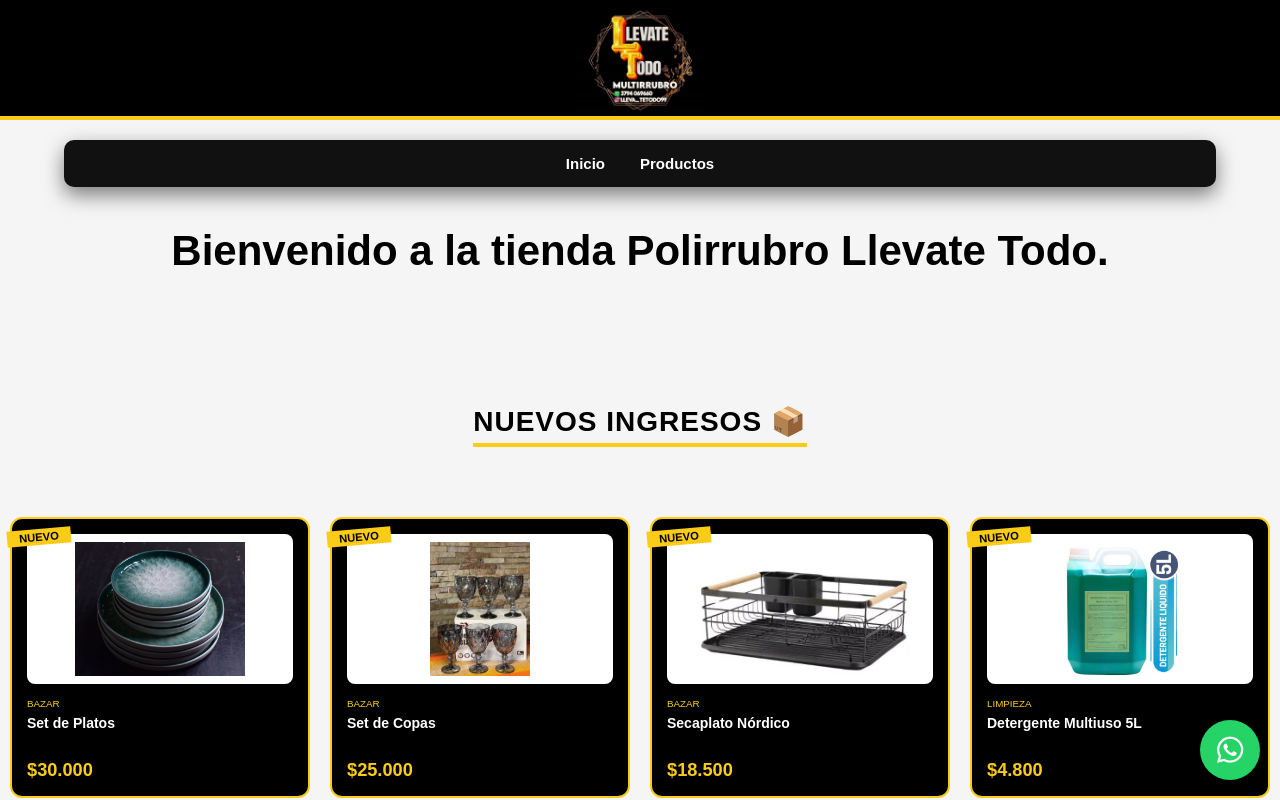
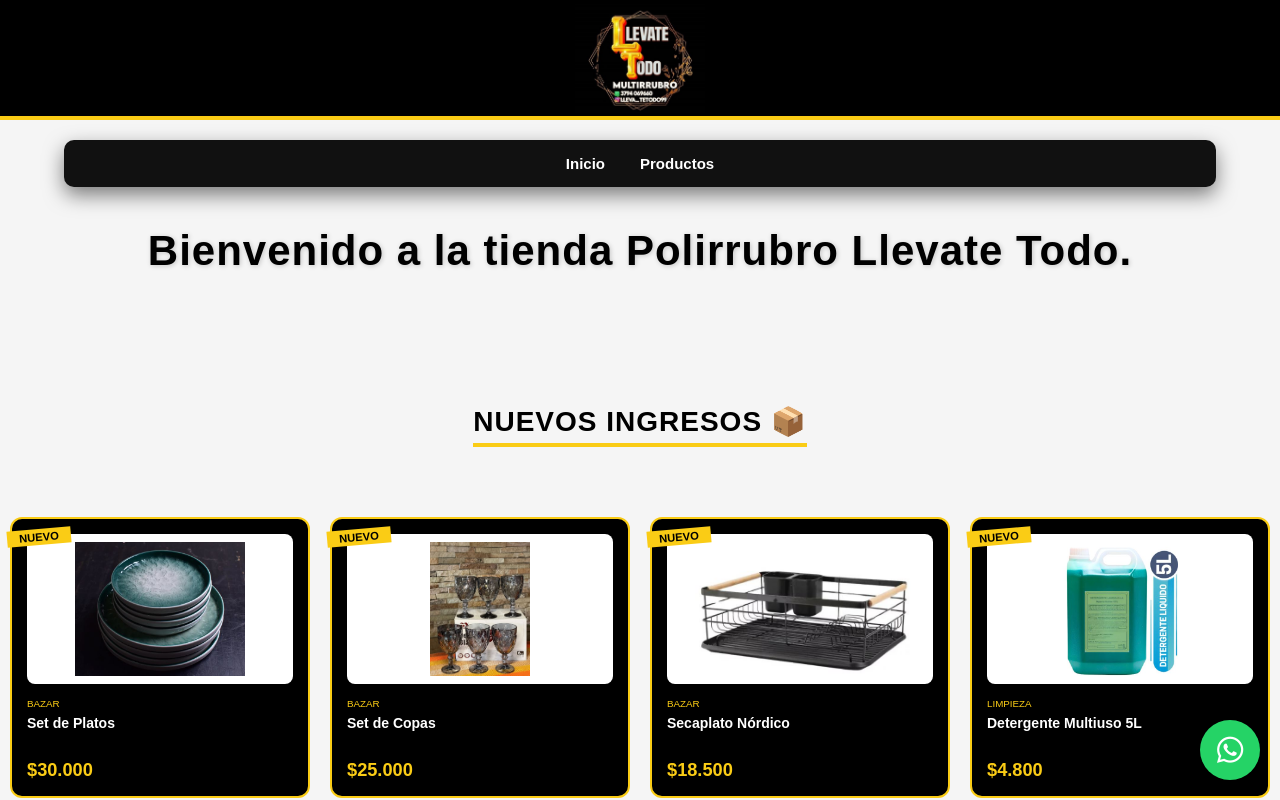
Before and after one commit to Charlesboca/polirubro-react, a React (Vite) app: page / in a window 1280 px wide. Shown: the top 800 px of the page. Built offline with nearby package versions, Linux system fonts and the light colour scheme.

Commit message:
Cambio Titulo

```diff
--- a/src/Estilos/Inicio.css
+++ b/src/Estilos/Inicio.css
@@ -151,12 +151,14 @@ h2[style*="textAlign: center"] {
   margin-bottom: 20px;
 }
 
-
 .titulo-principal {
-    margin-top: 40px;
-
+  margin-top: 40px;
   font-size: 42px;
   font-weight: bold;
   text-align: center;
   color: black;
+
+  letter-spacing: 1px; /* separa un poco las letras */
+
+  text-shadow: 1px 1px 5px rgba(0,0,0,0.2);
 }
```
